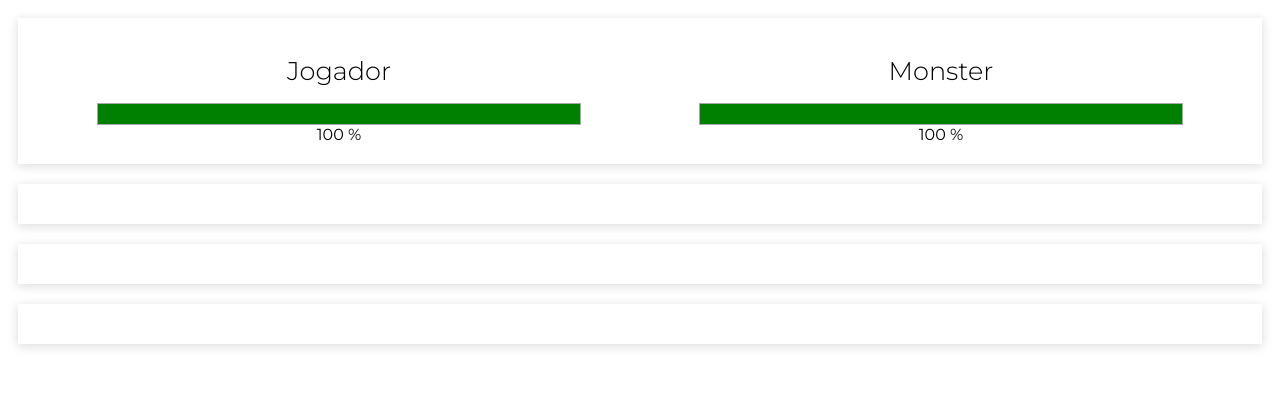
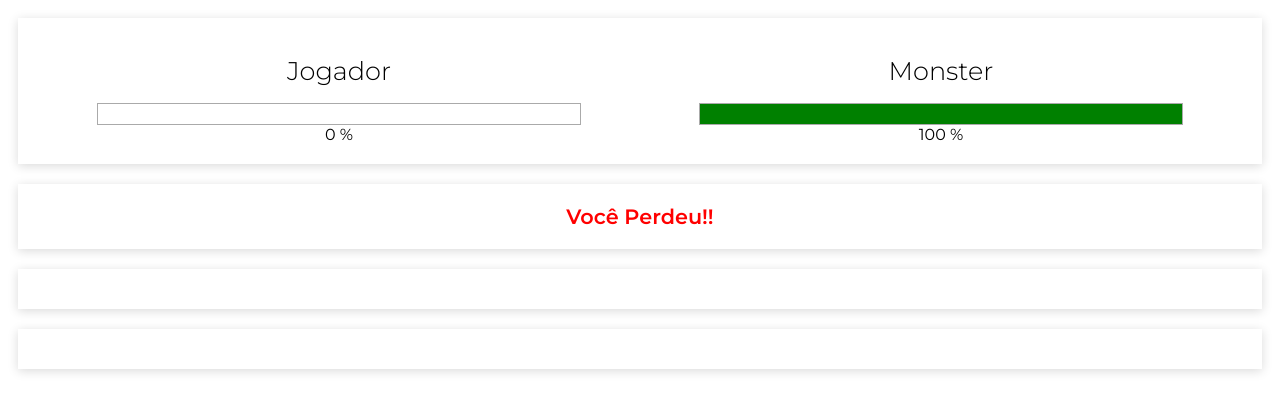
Before and after one commit to joncolares/vuejs, a plain HTML site: page projeto-01/index.html in a window 1280 px wide. Drawn offline with nearby package versions, Linux system fonts and the light colour scheme.

Commit message:
Inclusão dos resultados do jogo

```diff
--- a/projeto-01/app.js
+++ b/projeto-01/app.js
@@ -1,11 +1,13 @@
 new Vue({
     el:'#app',
     data:{
-        playerLife: 100,
+        playerLife: 0,
         monsterLife: 100
     },
     computed:{
-
+        hasResult(){
+            return this.playerLife == 0 || this.monsterLife == 0
+        }
     },
     methods:{
 
--- a/projeto-01/index.html
+++ b/projeto-01/index.html
@@ -29,7 +29,12 @@
                     <div> {{ monsterLife }} %</div>
                 </div>
         </div>
-        <div class="panel result"></div>
+
+        <div v-if="hasResult" class="panel result">
+            <div v-if="monsterLife == 0"class="win"> Você Ganhou!!</div>
+            <div v-else class="lose">Você Perdeu!!</div>
+        </div>
+
         <div class="panel buttons"></div>
         <div class="panel logs"></div>
     </div>
--- a/projeto-01/style.css
+++ b/projeto-01/style.css
@@ -49,3 +49,19 @@ html{
 .life-bar .life.danger{
     background-color: red;
 }
+
+/* Result */
+.result{
+    display: flex;
+    justify-content: center;
+    font-size: 1.3rem;
+    font-weight: 600;
+}
+
+.result .win{
+    color: green;
+}
+
+.result .lose{
+    color: red;
+}
```
